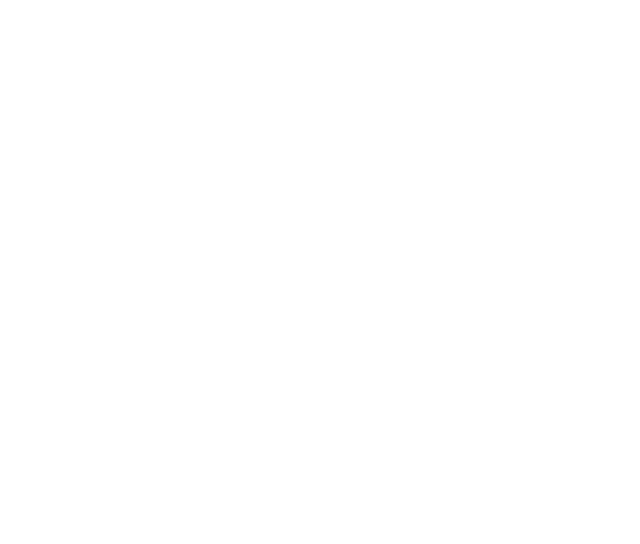
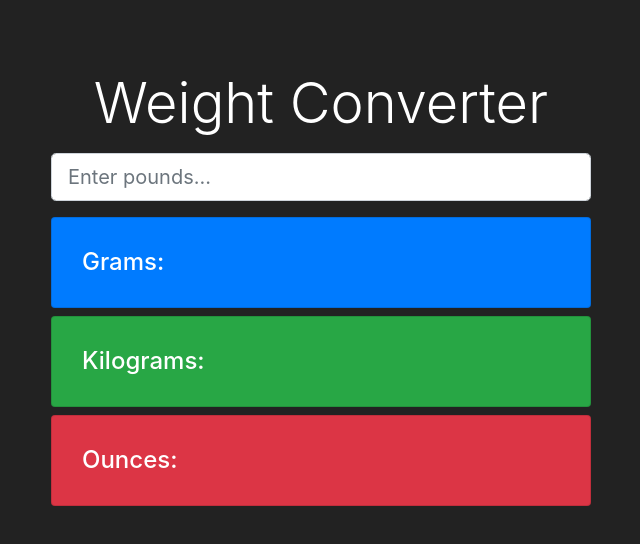
Before and after one commit to petruzaharia/weightConverterApp, a plain HTML site: page index.html in a window 1280 px wide. Shown: the whole page, without its empty margins (34-674 px from the left). Drawn offline with nearby package versions, Linux system fonts and the light colour scheme.

Commit message:
End of markup

```diff
--- a/index.html
+++ b/index.html
@@ -4,10 +4,59 @@
     <meta charset="UTF-8">
     <meta name="viewport" content="width=device-width, initial-scale=1.0">
     <meta http-equiv="X-UA-Compatible" content="ie=edge">
+    <link rel="stylesheet" href="https://stackpath.bootstrapcdn.com/bootstrap/4.1.0/css/bootstrap.min.css" integrity="sha384-9gVQ4dYFwwWSjIDZnLEWnxCjeSWFphJiwGPXr1jddIhOegiu1FwO5qRGvFXOdJZ4" crossorigin="anonymous">
 
+    <style>
+        body{
+            margin-top: 70px;
+            background: #222;
+            color: #fff;
+        }
+        h4{
+            margin: 30px 30px 30px 30px;
+        }
+    </style>
     <title>Weight Converter</title>
 </head>
 <body>
+    <div class="container">
+        <div class="row">
+            <div class="col-md-6">
+                <h1 class="display-4 text-center mb-3">Weight Converter</h1>
+                <form>
+                    <div class="form-group">
+                        <input
+                        id="lbsInput"
+                        type="number"
+                        class="form-control form-control-lg"
+                        placeholder="Enter pounds...">
+                    </div>
+                </form>
+                <div id="output">
 
+                    <div class="card bg-primary mb-2">
+                        <div class="card-block">
+                            <h4>Grams:</h4>
+                            <div id="gramsOutput"></div>
+                        </div>
+                    </div>
+
+                    <div class="card bg-success mb-2">
+                            <div class="card-block">
+                                <h4>Kilograms:</h4>
+                                <div id="kgOutput"></div>
+                            </div>
+                        </div>
+
+                        <div class="card bg-danger mb-2">
+                                <div class="card-block">
+                                    <h4>Ounces:</h4>
+                                    <div id="ozOutput"></div>
+                                </div>
+                            </div>
+                </div>
+            </div>
+        </div>
+    </div>
 </body>
 </html>
```
